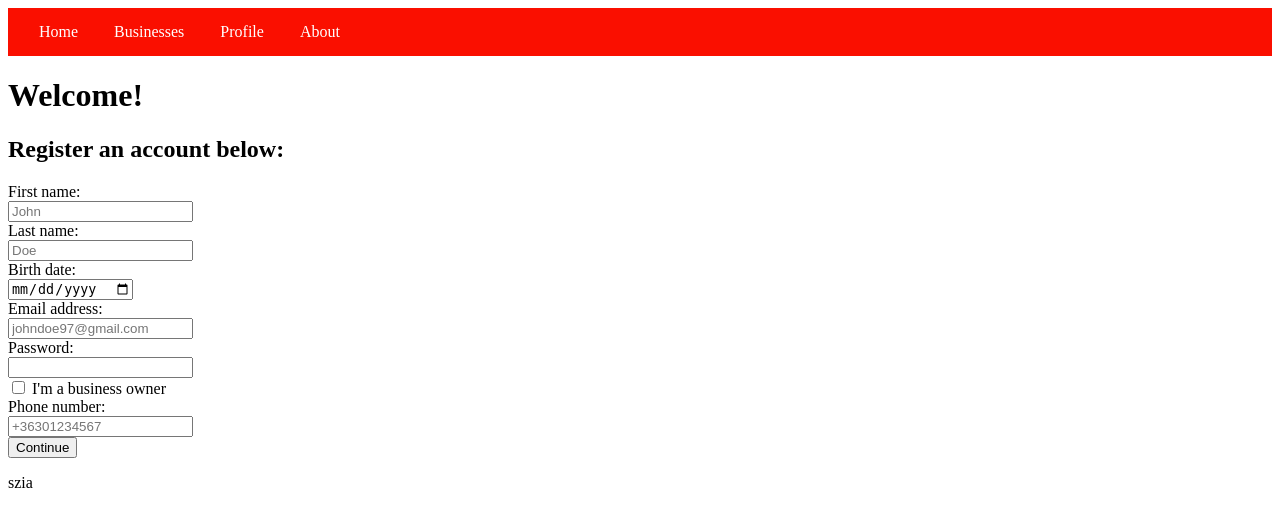
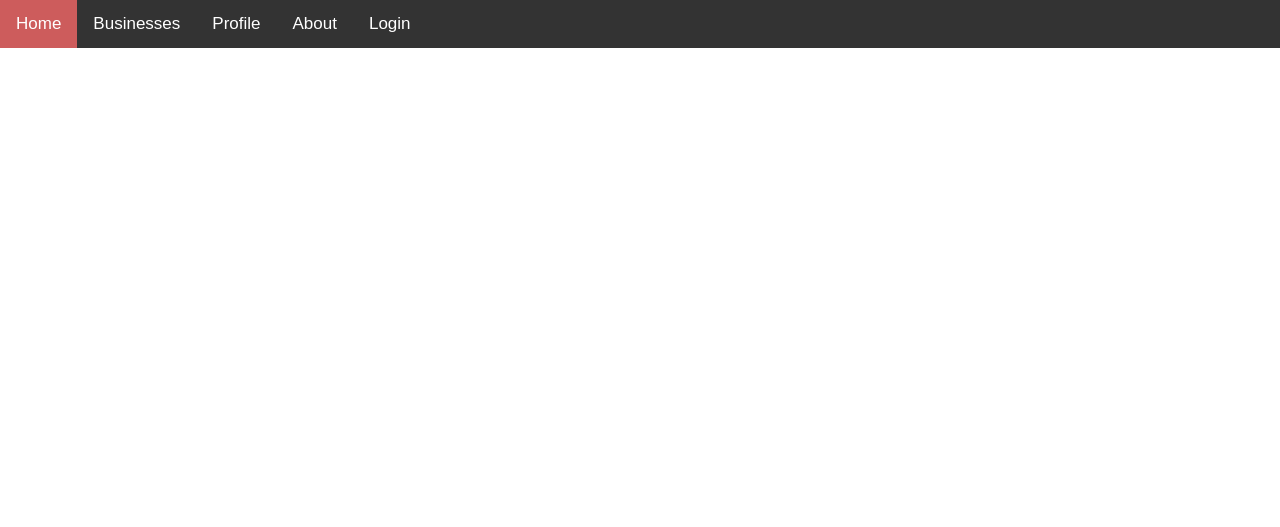
Before and after one commit to gergo-m/hirdeto-kereskedelmi-oldal, a PHP site: page / in a window 1280 px wide. Shown: the top 527 px of the page. Run offline with PHP 8.4, Linux system fonts and the light colour scheme.

Commit message:
Added working nav bar

```diff
--- a/index.html
+++ b/index.html
@@ -5,35 +5,15 @@
     <title>Hirdető-/kereskedelmi oldal</title>
     <link rel="icon" type="image/x-icon" href="./assets/images-icons/favicon.webp">
     <link rel="stylesheet" href="style.css">
-    <nav>
-        <a href="">Home</a>
+    <nav id="topnav">
+        <a class="active" href="./index.html">Home</a>
         <a href="">Businesses</a>
-        <a href="">Profile</a>
-        <a href="">About</a>
+        <a href="./profile.html">Profile</a>
+        <a class="topnav-right" href="">About</a>
+        <a class="topnav-right" href="./register.html">Login</a>
     </nav>
 </head>
 <body>
-<h1>Welcome!</h1>
-<h2>Register an account below:</h2>
-<form method="POST" action="profile.html">
-    <label for="fname">First name:</label><br>
-    <input type="text" id="fname" name="fname" placeholder="John"><br>
-    <label for="lname">Last name:</label><br>
-    <input type="text" id="lname" name="lname" placeholder="Doe"><br>
-    <label for="bdate">Birth date:</label><br>
-    <input type="date" id="bdate" name="bdate"><br>
-    <label for="email">Email address:</label><br>
-    <input type="email" id="email" name="email" placeholder="johndoe97@gmail.com"><br>
-    <label for="password">Password:</label><br>
-    <input type="password" id="password" name="password"><br>
-    <input type="checkbox" id="business_owner" name="account_type" value="business_owner">
-    <label for="business_owner">I'm a business owner</label><br>
-    <label for="phone">Phone number:</label><br>
-    <input type="tel" id="phone" name="phone" placeholder="+36301234567"><br>
-    <input type="submit" value="Continue">
 
-
-    <p>szia</p>
-</form>
 </body>
 </html>
--- a/style.css
+++ b/style.css
@@ -1,12 +1,32 @@
-nav {
-    margin: 0px;
-    padding: 15px;
-    background-color: #fa0f00;
+body {
+    font-family: Arial, Helvetica, sans-serif;
+    margin: 0;
 }
 
-nav a {
+#topnav {
+    overflow: hidden;
+    background-color: #333;
+}
+
+#topnav a {
+    float: left;
     color: white;
     text-align: center;
     padding: 14px 16px;
     text-decoration: none;
+    font-size: 17px;
 }
+
+#topnav a:hover {
+    background-color: #ddd;
+    color: black;
+}
+
+#topnav a.active {
+    background-color: indianred;
+    color: white;
+}
+
+.topnav-right {
+    float: right;
+}
```
Also changed, not shown: profile.html (+8 -0 lines), register.html (added, +37 -0 lines).
